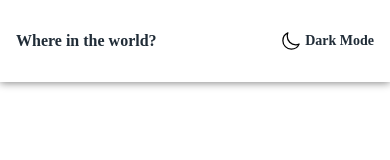
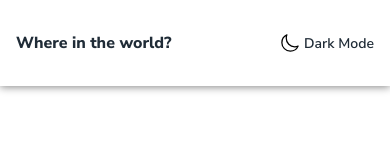
Before and after one commit to Ocholla-T/country, a Vue app: page / in a window 390 px wide. Shown: the top 160 px of the page. Built offline with nearby package versions, Linux system fonts and the light colour scheme.

Commit message:
added padding for mobile container

```diff
--- a/src/assets/styles/base/_globals.scss
+++ b/src/assets/styles/base/_globals.scss
@@ -1,3 +1,9 @@
+@use '../abstracts';
+
+* {
+  font-family: abstracts.$font;
+}
+
 .flex {
   display: flex;
 
@@ -18,4 +24,8 @@
 
 .container {
   padding: 1rem 6rem;
+
+  @include abstracts.breakpoint-down(medium) {
+    padding: 1rem;
+  }
 }
```
